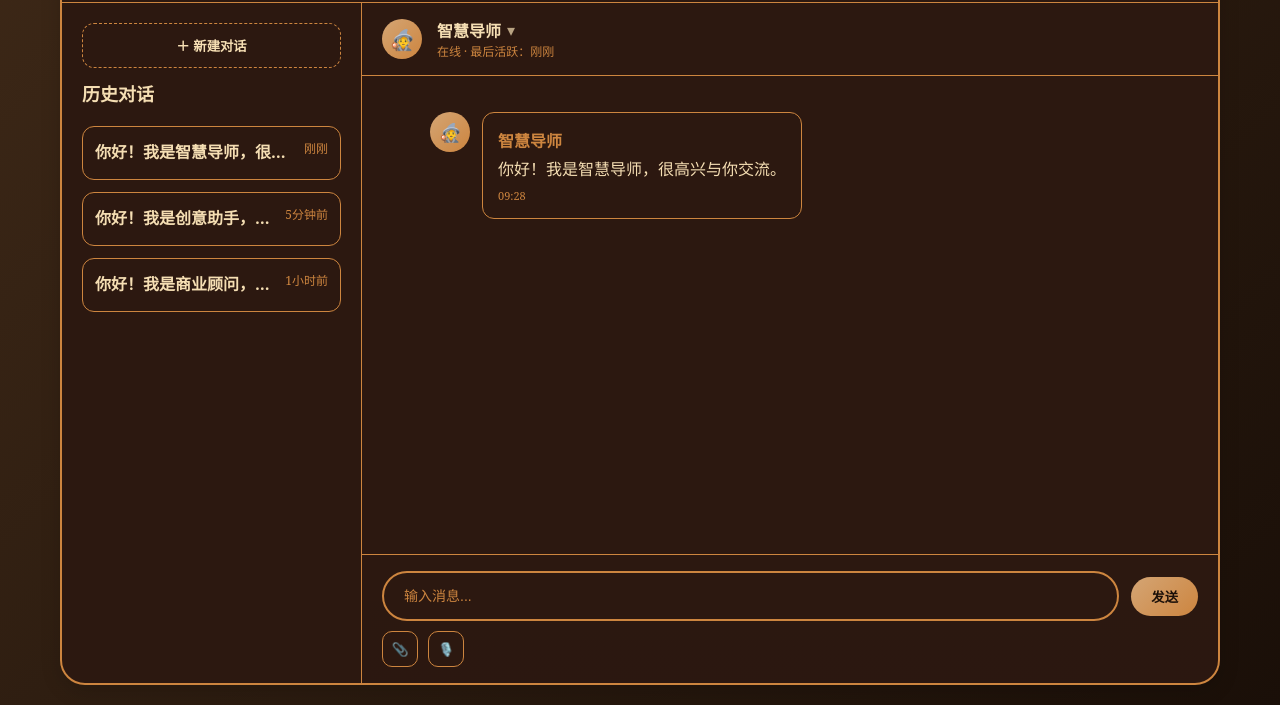
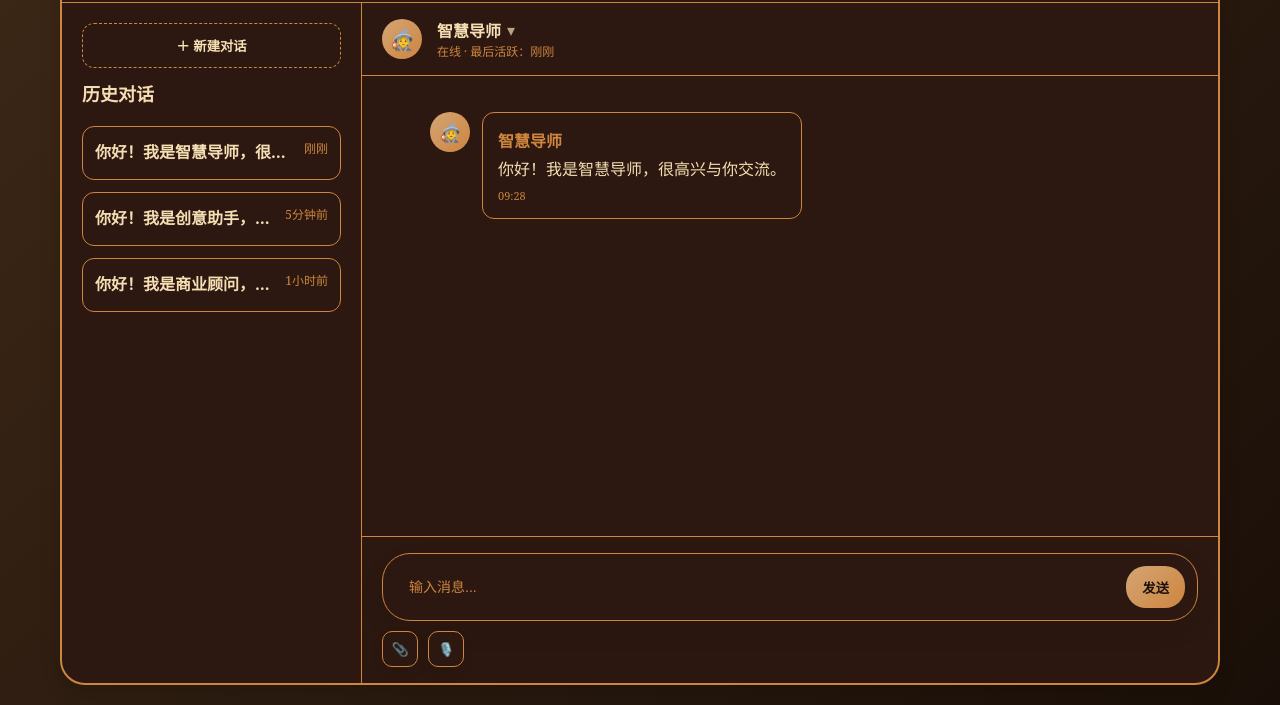
Before and after one commit to 9963KK/roleplay, a website built with Vite: page index.html in a window 1280 px wide. Shown: the part 103-808 px from the top of the page. Built offline with nearby package versions, Linux system fonts and the light colour scheme.

Commit message:
style(input): 提升输入区悬浮感——输入容器圆角卡片、聚焦高光与阴影、技能按钮阴影

```diff
--- a/src/style.css
+++ b/src/style.css
@@ -383,7 +383,23 @@ body {
 .message-time { font-size: 11px; color: var(--text-secondary); margin-top: 5px; }
 
 .chat-input { background: linear-gradient(180deg, transparent 0%, rgba(0,0,0,0.03) 100%); border-top: 1px solid var(--panel-border); padding: 16px 20px; position: sticky; bottom: 0; }
-.input-row { display: flex; gap: 12px; align-items: center; }
+.input-row {
+  display: flex;
+  gap: 12px;
+  align-items: center;
+  background: var(--panel-bg);
+  border: 1.5px solid var(--panel-border);
+  border-radius: 28px;
+  padding: 12px 12px 12px 18px;
+  box-shadow: 0 10px 24px rgba(0,0,0,0.08);
+  transition: box-shadow 0.2s ease, border-color 0.2s ease;
+  width: min(960px, 100%);
+  margin: 0 auto;
+}
+.input-row:focus-within {
+  border-color: var(--accent-2);
+  box-shadow: 0 12px 28px rgba(0,0,0,0.12), 0 0 0 3px rgba(212,165,106,0.15);
+}
 
 .input-field {
   flex: 1;
@@ -394,13 +410,15 @@ body {
   color: var(--text-primary);
   font-size: 14px;
 }
+.input-row .input-field { background: transparent; border: none; padding: 6px 8px; border-radius: 0; }
+.chat-input .btn { height: 42px; border-radius: 20px; padding: 0 16px; }
 
 .input-field::placeholder { color: var(--text-secondary); }
 
 .input-field:focus { outline: none; border-color: var(--accent-2); }
 
-.skillbar { margin-top: 10px; display: flex; gap: 10px; }
-.skill-btn { width: 36px; height: 36px; border-radius: 10px; border: 1px solid var(--panel-border); background: var(--panel-bg); cursor: pointer; }
+.skillbar { margin-top: 10px; display: flex; gap: 10px; width: min(960px, 100%); margin-left: auto; margin-right: auto; }
+.skill-btn { width: 36px; height: 36px; border-radius: 10px; border: 1px solid var(--panel-border); background: var(--panel-bg); cursor: pointer; box-shadow: 0 6px 14px rgba(0,0,0,0.06); }
 .skill-btn:hover { background: rgba(0,0,0,0.03); }
 
 /* 设置界面样式 */
```
